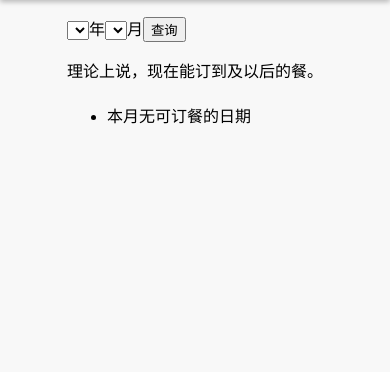
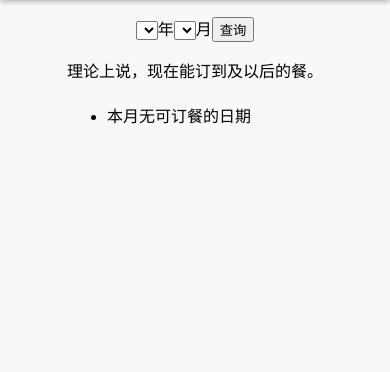
Before and after one commit to szes-maker/canteen-ses, a Django app: template canteen/templates/canteen/query.html in a window 390 px wide. Shown: the part 48-420 px from the top of the page. Run offline with Django 3.2, Linux system fonts and the light colour scheme; the template is opened without the code that fills it, so the values that code supplies are empty.

Commit message:
Make the month selector more accessible on phones

```diff
--- a/canteen/static/canteen/style.css
+++ b/canteen/static/canteen/style.css
@@ -247,6 +247,10 @@ table.menu td.selector {
     #tips p {
         margin: 0.5em 1px;
     }
+
+    #month-selector {
+        text-align: center;
+    }
 }
 
 @media (min-width: 400px) and (max-width: 520px) {
@@ -269,4 +273,8 @@ table.menu td.selector {
     #tips p {
         margin: 0.5em 1px;
     }
+
+    #month-selector {
+        text-align: center;
+    }
 }
--- a/canteen/templates/canteen/date_picker_full.html
+++ b/canteen/templates/canteen/date_picker_full.html
@@ -1,4 +1,4 @@
-<form action="{% url 'homepage' %}" method="post">
+<form action="{% url 'homepage' %}" method="post" id="month-selector">
     {% csrf_token %}
     <select id="year" name="year">
         {% for year in calendar.selectable_year %}
--- a/canteen/templates/canteen/date_picker_mini.html
+++ b/canteen/templates/canteen/date_picker_mini.html
@@ -1,6 +1,5 @@
-<form action="{% url 'homepage' %}" method="post">
+<form action="{% url 'homepage' %}" method="post" id="month-selector">
     {% csrf_token %}
-    <div id="month-selector">
     <input type="hidden" name="year" value="{{ calendar.selected_year }}"/>
     <select id="month" name="month">
         {% for month in month_list %}
@@ -10,5 +9,4 @@
     </select>
     <label for="month">月</label>
     <input type="submit" value="查询"/>
-    </div>
 </form>
```
Lines whose indentation alone changed are shown as unchanged.
